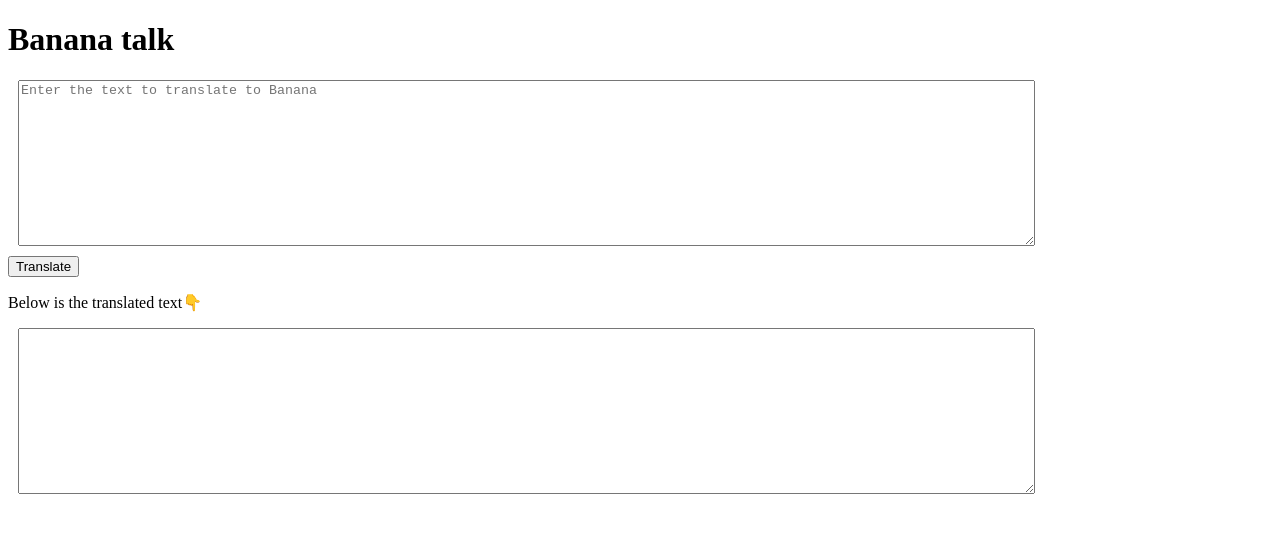
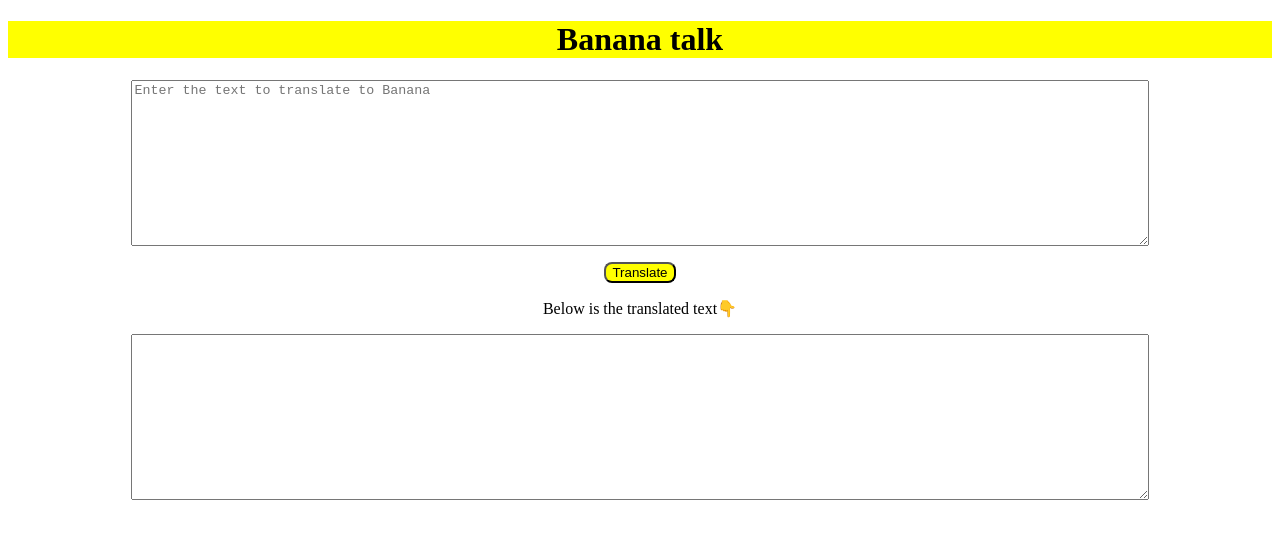
Before and after one commit to priyagupta314-work/BananaTranslator, a plain HTML site: page index.html in a window 1280 px wide. Drawn offline with Linux system fonts and the light colour scheme.

Commit message:
style: several changes

```diff
--- a/index.html
+++ b/index.html
@@ -7,7 +7,7 @@
     <link href="style.css" rel="stylesheet">
 </head>
 <body>
-    <h1> Banana talk </h1>
+    <h1 class="header"> Banana talk </h1>
     <textarea placeholder="Enter the text to translate to Banana" id="userText"></textarea>
     <button id="btnTranslate"> Translate </button>
     <p> Below is the translated text👇 </p>
--- a/style.css
+++ b/style.css
@@ -1,7 +1,25 @@
-
+:root {
+   --color-primary: yellow;
+}
 textarea{
     display: block;
     width: 80%;
     height: 20vh;
-    margin: 10px;
+    margin: auto;
 }
+
+#btnTranslate{
+    margin: 1rem auto;
+    display: block;
+    background-color: var(--color-primary);
+    border-radius: 0.5rem;
+}
+
+.header{
+    background-color: var(--color-primary);
+    text-align: center;
+}
+
+p{
+    text-align: center;
+}
```
